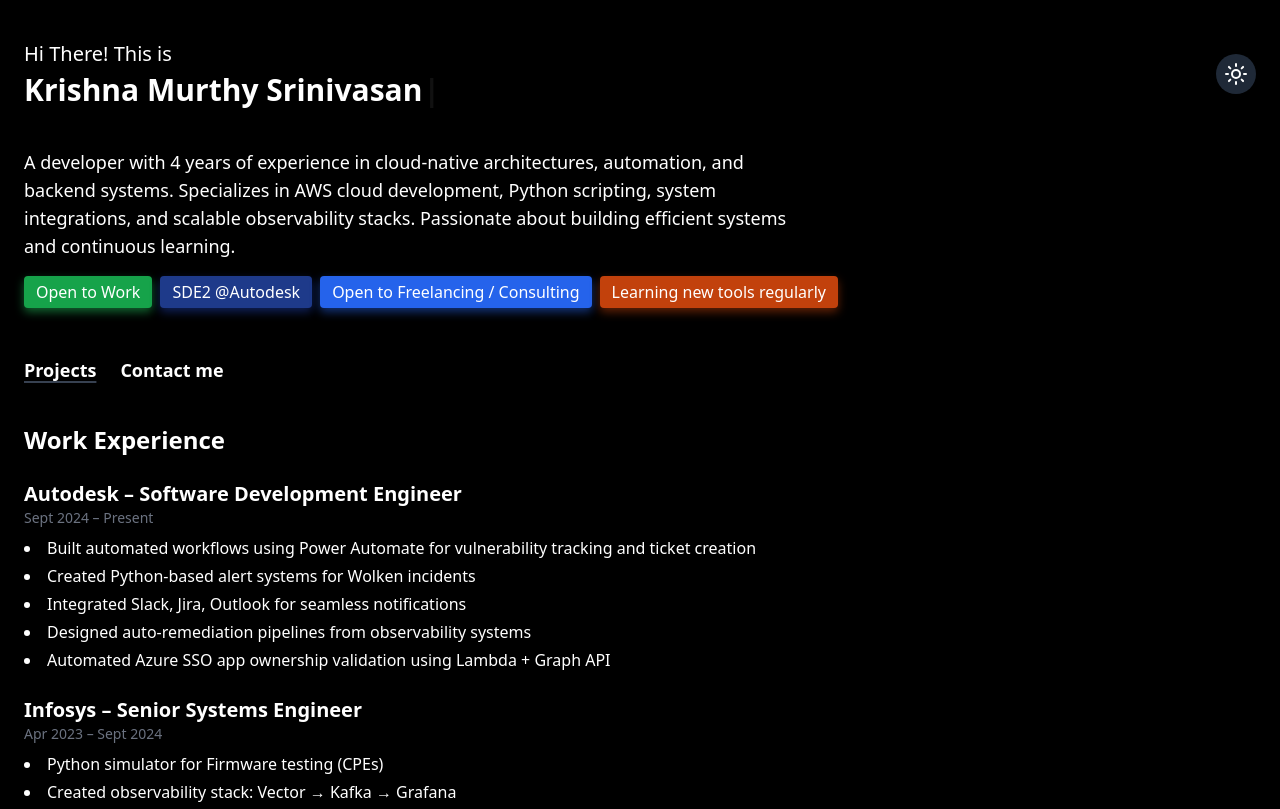
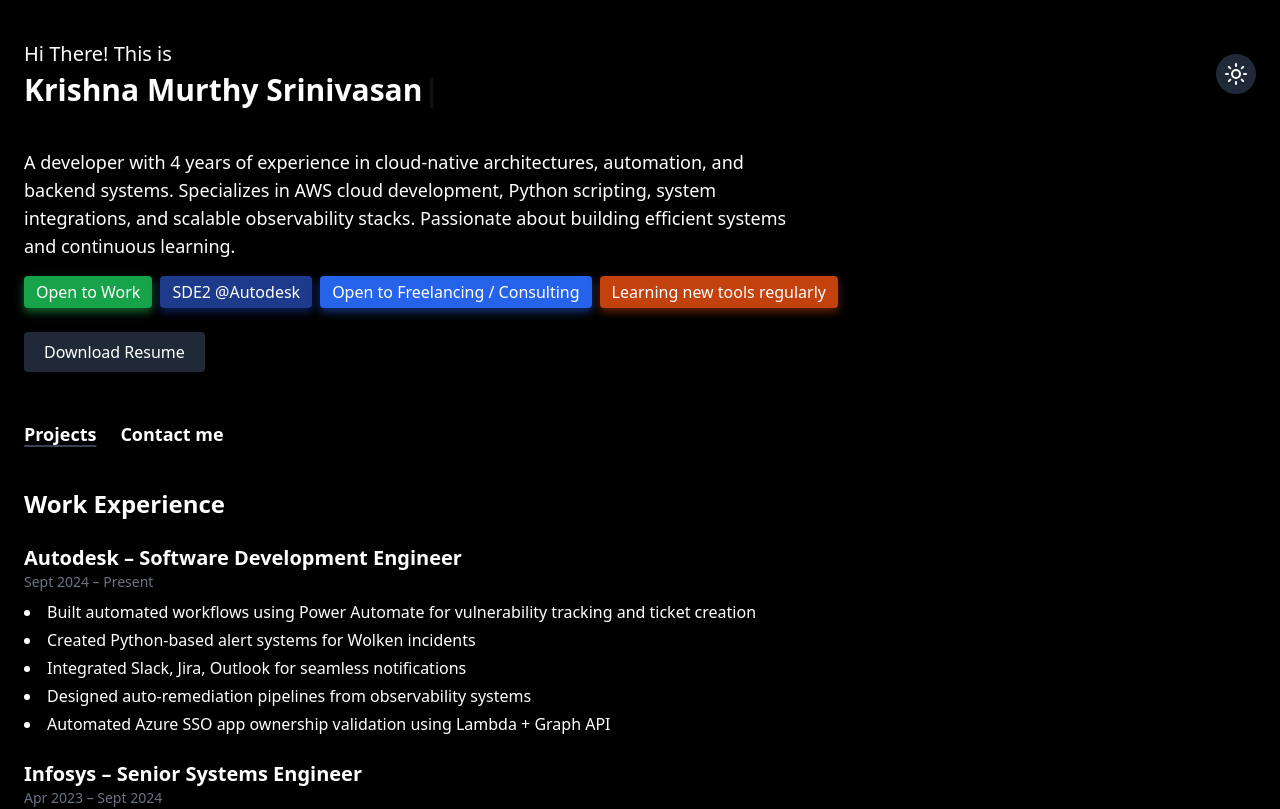
Before and after one commit to krishnamurthy-srinivasan/krishna-dev, a React (Vite) app: page / in a window 1280 px wide. Shown: the top 809 px of the page. Built offline with nearby package versions, Linux system fonts and the light colour scheme.

Commit message:
Resume added

```diff
--- a/src/App.jsx
+++ b/src/App.jsx
@@ -43,6 +43,15 @@
           <span className="bg-blue-900 text-white px-3 py-1 rounded shadow-[0_4px_10px_rgba(30,64,175,0.5)] transition duration-300 ease-in-out hover:bg-blue-700">SDE2 @Autodesk</span>
           <span className="bg-blue-600 text-white px-3 py-1 rounded shadow-[0_4px_10px_rgba(37,99,235,0.5)] transition duration-300 ease-in-out hover:bg-blue-500">Open to Freelancing / Consulting</span>
           <span className="bg-orange-700 text-white px-3 py-1 rounded shadow-[0_4px_10px_rgba(194,65,12,0.5)] transition duration-300 ease-in-out hover:bg-orange-600">Learning new tools regularly</span>
+        </div>
+        <div className="mt-6">
+          <a
+            href="/Krishna_Murthy_Srinivasan_Resume.pdf"
+            download
+            className="inline-block bg-gray-800 text-white px-5 py-2 rounded shadow hover:bg-gray-700 transition"
+          >
+            Download Resume
+          </a>
         </div>
       </section>
 
```
Also changed, not shown: 1 other file (tests, documents, lock files or other folders).
